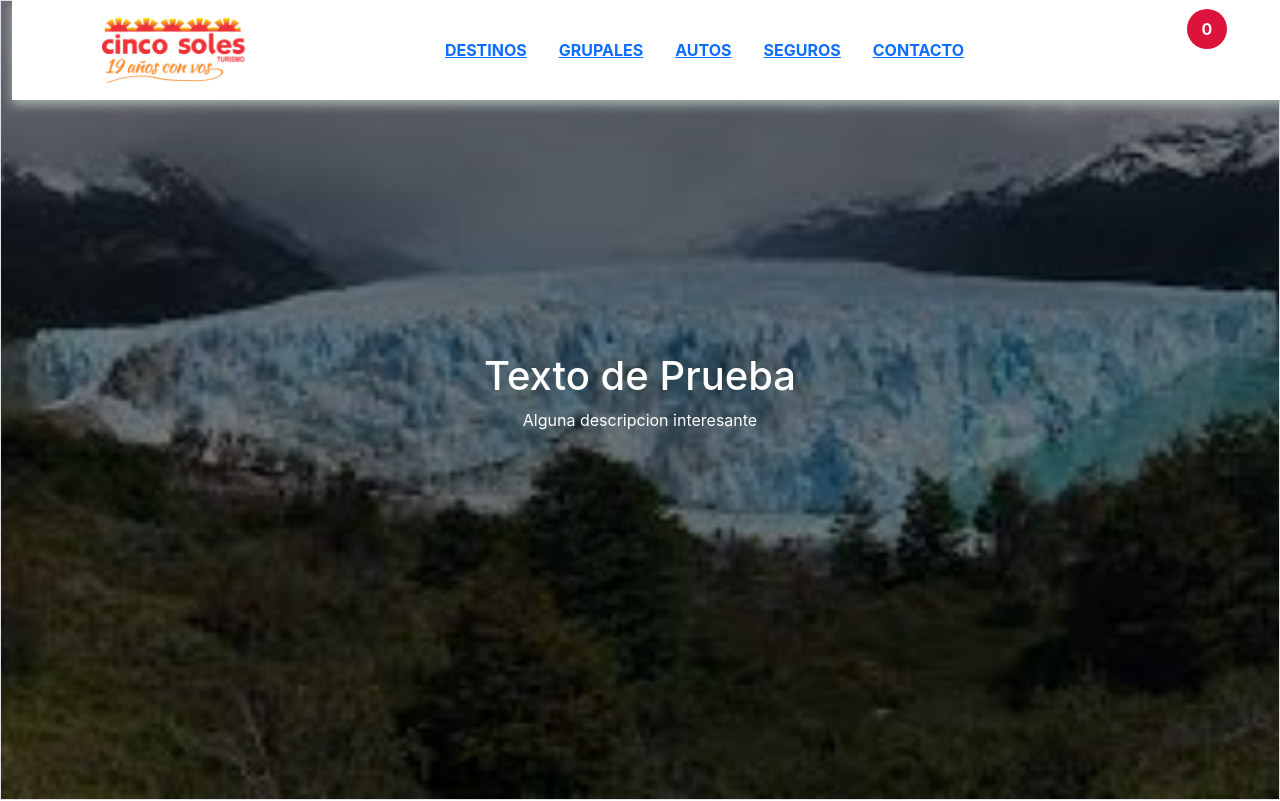
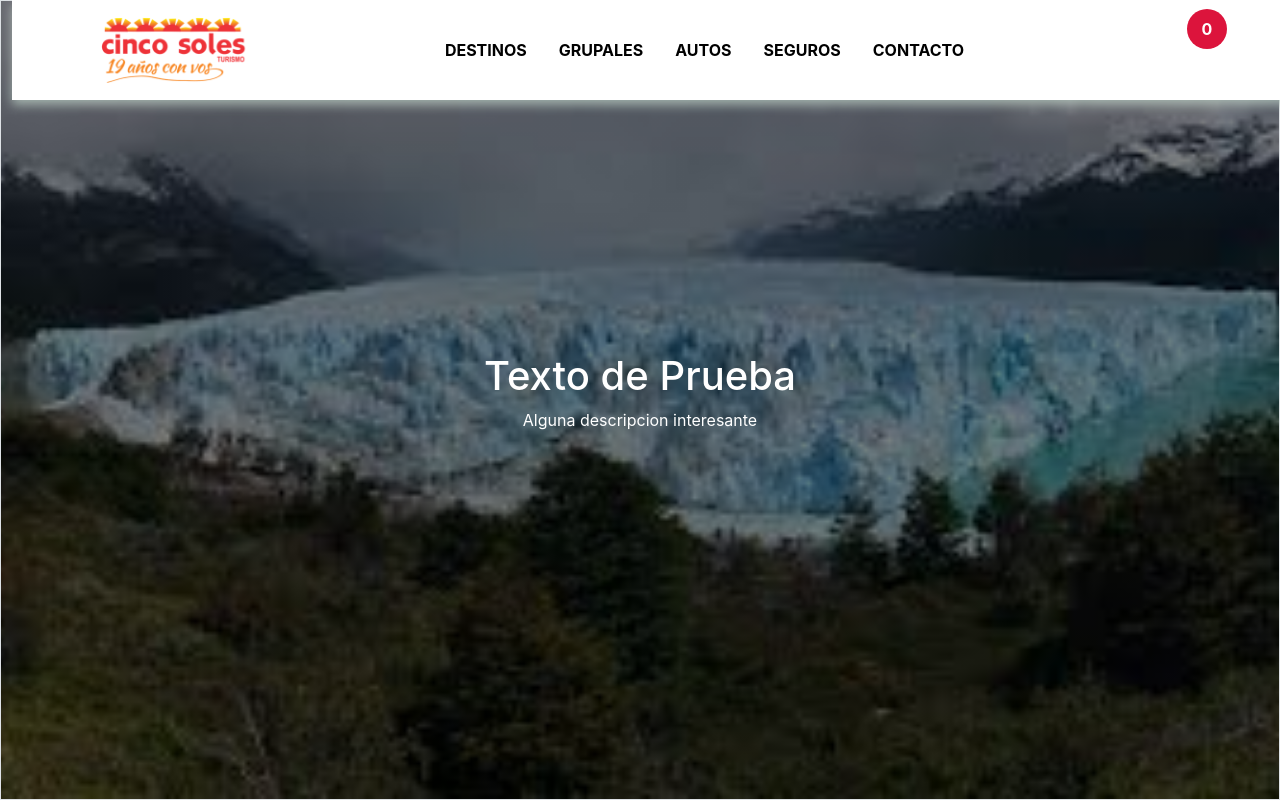
Before and after one commit to MarisolDD/ReactProyecto, a React (Create React App) app in the folder reactproyecto/: page / in a window 1280 px wide. Shown: the top 801 px of the page. Built offline with nearby package versions, Linux system fonts and the light colour scheme; data requests are answered from the project's data file; some icons are missing.

Commit message:
"Nav-bar sin subrrayado"

```diff
--- a/reactproyecto/src/index.css
+++ b/reactproyecto/src/index.css
@@ -39,13 +39,13 @@ header{
   box-shadow: 0 5px 10px #b8cac1c5;
 }
 
-a{
+header a{
   color: black;
   text-decoration: none;
   text-transform: uppercase;
 }
 
-a:hover{
+header a:hover{
   color: #a02b08;
 }
 
@@ -61,6 +61,7 @@ header ul{
 
 header ul li{
   padding: 0 1rem;
+  text-decoration: none;
 }
 
 header ul li a{
@@ -91,6 +92,10 @@ header .cart span{
   padding: 0rem;
   font-weight: 700;
   background-color: crimson;
+}
+
+header ul li a{
+  text-decoration: none;
 }
 /*----------------------------------PRODUCTOS----------------------------------*/
 .title{
```
